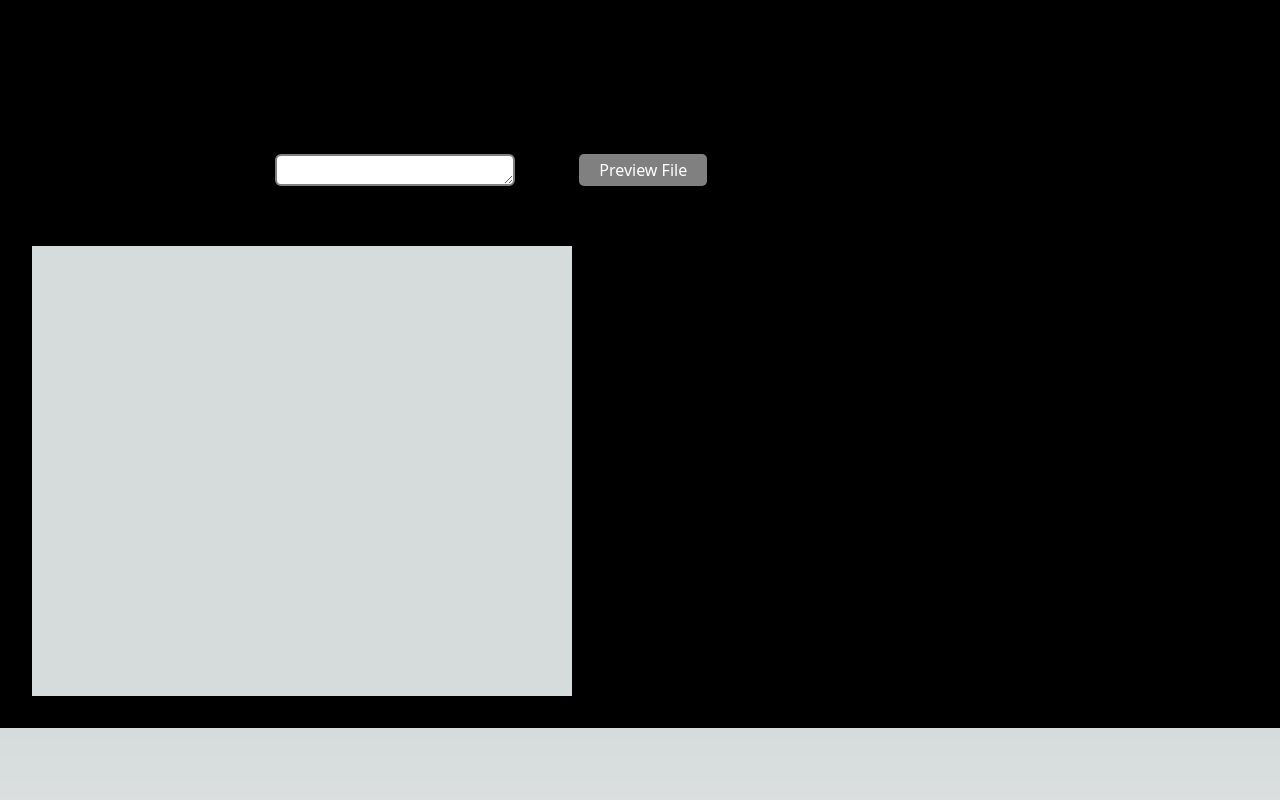
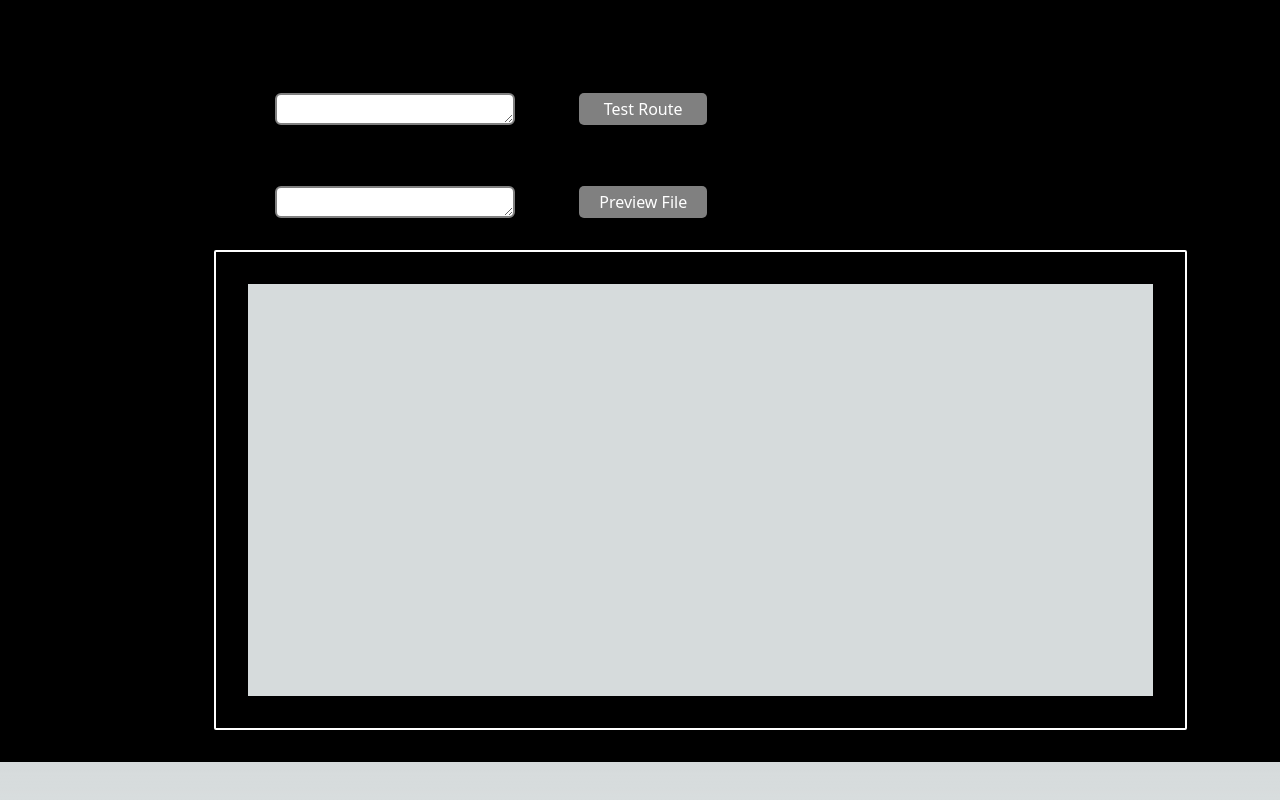
Before and after one commit to dnlstronge/demoprojcomps, a Next.js app: page /PanelSection in a window 1280 px wide. Built offline with nearby package versions, Linux system fonts and the light colour scheme.

Commit message:
[chore] - comment

```diff
--- a/src/pages/PanelSection.module.css
+++ b/src/pages/PanelSection.module.css
@@ -7,7 +7,7 @@
 .inputSection {
     display: flex;
     flex-direction: row;
-    margin: 10% 20% 5% 20%;
+    margin: 5% 20% 1% 20%;
 }
 .input {
     width: 15rem;
@@ -28,3 +28,13 @@
     color: black;
 
 }
+.iframe {
+    height: 30rem;
+    width: 80%;
+    border-radius: 2px;
+    border: 2px solid white;
+    background: black;
+    padding: 2rem;
+    margin-left: 15%;
+    margin-top: 2rem;
+}
--- a/src/pages/PanelSection.tsx
+++ b/src/pages/PanelSection.tsx
@@ -5,6 +5,8 @@ import "../app/globals.css"
 
 
 /* so app =====> posts on live server =====> rendered In Iframe here */
+// front end inits node which runs proj + sends server data to front-end.
+// preview displays preview in template, gets specific route and renders
 
 const PanelSection = () => {
 
@@ -18,6 +20,10 @@ const PanelSection = () => {
 
   return (
     <div className={classes.container}>
+       <section className={classes.inputSection}>
+        <textarea className={classes.input}></textarea>
+        <button onClick={setIframe} className={classes.prevBtn}>Test Route</button>
+      </section>
       <section className={classes.inputSection}>
         <textarea className={classes.input}></textarea>
         <button onClick={setIframe} className={classes.prevBtn}>Preview File</button>
@@ -25,7 +31,7 @@ const PanelSection = () => {
 
       <section>
        {/* I FRAME GOES HERE */}
-       <iframe title="Testing Iframe" src={stringInput} width="540" height="450"></iframe>
+       <iframe className={classes.iframe} title="Testing Iframe" src={stringInput}></iframe>
       </section>
 
     </div>
```
